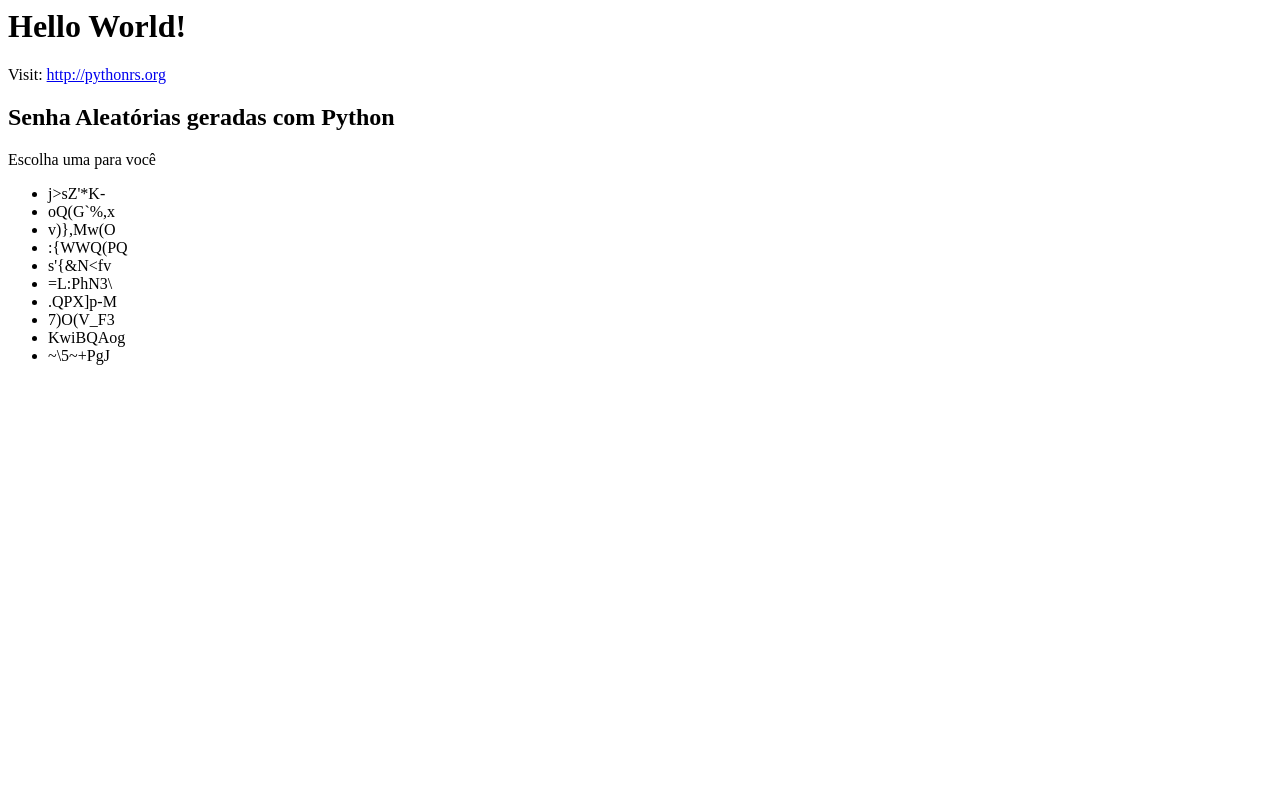
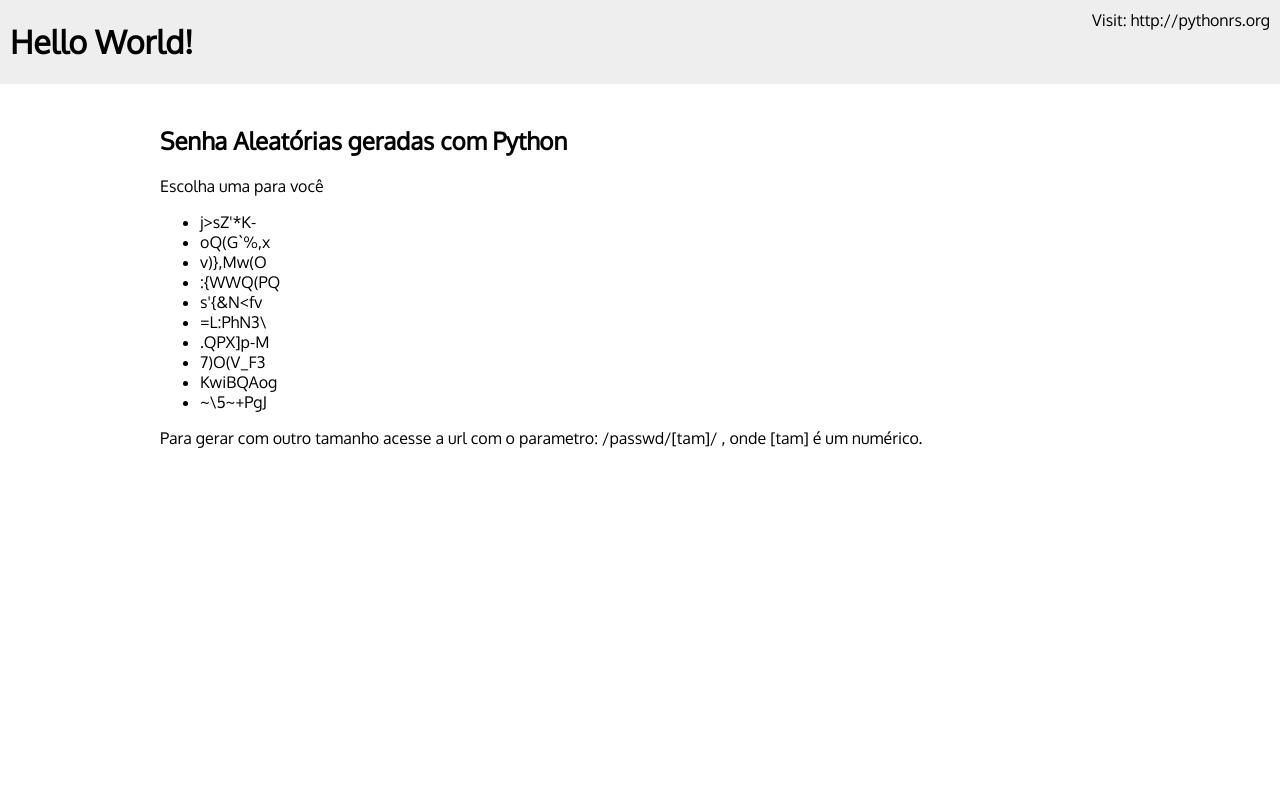
Before and after one commit to berlotto/hero-flask, a Flask app: page /passwd/ in a window 1280 px wide. Run offline with Flask 2, Linux system fonts and the light colour scheme.

Commit message:
Estilos e fonte para ficar mais bonito

```diff
--- a/hero/__init__.py
+++ b/hero/__init__.py
@@ -25,4 +25,5 @@ def passwd(tamanho=8):
 def lipsum(qtd=1):
 	g = Generator()
 	#qtd = 6
-	return '<br><br>'.join([x[2] for x in g.generate_paragraphs(int(qtd),True)])
+	lip = '<br><br>'.join([x[2] for x in g.generate_paragraphs(int(qtd),True)])
+	return render_template('lipsum.html', lip=lip)
--- /dev/null
+++ b/hero/static/style.css
@@ -0,0 +1,41 @@
+body{
+	margin: 0px;
+	padding: 0px;
+	font-family: 'Oxygen', sans-serif;
+}
+
+p,a,div,span,ol,li,
+h1,h2,h3,h4,h5,h6{
+	font-family: 'Oxygen', sans-serif;
+}
+
+.main-body{
+	width: 960px;
+	margin-top: 100px;
+	margin-right: auto;
+	margin-left: auto;
+	/*background-color: #ddd;*/
+	padding: 5px 5px 0px 5px;
+}
+
+header{
+	width: 100%;
+	top: 0px;
+	left: 0px;
+	position: fixed;
+	background-color: #eee;
+}
+header span{
+	float: right;
+}
+header a{
+	text-decoration: none;
+	color: inherit;
+}
+header h1{
+	margin-left: 10px;
+}
+header span{
+	margin-right: 10px;
+	margin-top: 10px;
+}
--- a/hero/templates/base.html
+++ b/hero/templates/base.html
@@ -1,14 +1,17 @@
 <html>
 <head>
 	<title>berlotto hero dev python environment :-)</title>
+	<link href='http://fonts.googleapis.com/css?family=Oxygen:300,400' rel='stylesheet' type='text/css'>
+	<link rel="stylesheet" type="text/css" href="{{url_for('static',filename='style.css')}}" media="screen" title="Default">
 </head>
 <body>
 
+	<header>
+		<span>Visit: <a href="http://pythonrs.org">http://pythonrs.org</a></span>
+		<h1><a href="/">Hello World!</a></h1>
+	</header>
+
 	<div class="main-body">
-		<div class="main-header">
-			<h1>Hello World!</h1>
-			<p>Visit: <a href="http://pythonrs.org">http://pythonrs.org</a> </p>
-		</div>
 		<div class="main-content">
 			{%block content%}{%endblock%}
 		</div>
--- a/hero/templates/index.html
+++ b/hero/templates/index.html
@@ -5,7 +5,8 @@
 <span>Click on the links above to follow the applications</span>
 
 <ul>
-	<li><a href="/lipsum">Lipsum Generator</a></li>
+	<li><a href="/lipsum/">Lipsum Generator</a></li>
+	<li><a href="/passwd/">Password Generator</a></li>
 </ul>
 
 {%endblock%}
--- a/hero/templates/senha.html
+++ b/hero/templates/senha.html
@@ -10,4 +10,6 @@
 	{%endfor%}
 </ul>
 
+Para gerar com outro tamanho acesse a url com o parametro: /passwd/[tam]/ , onde [tam] é um numérico.
+
 {%endblock%}
```
Also changed, not shown: hero/templates/lipsum.html (added, +12 -0 lines).
